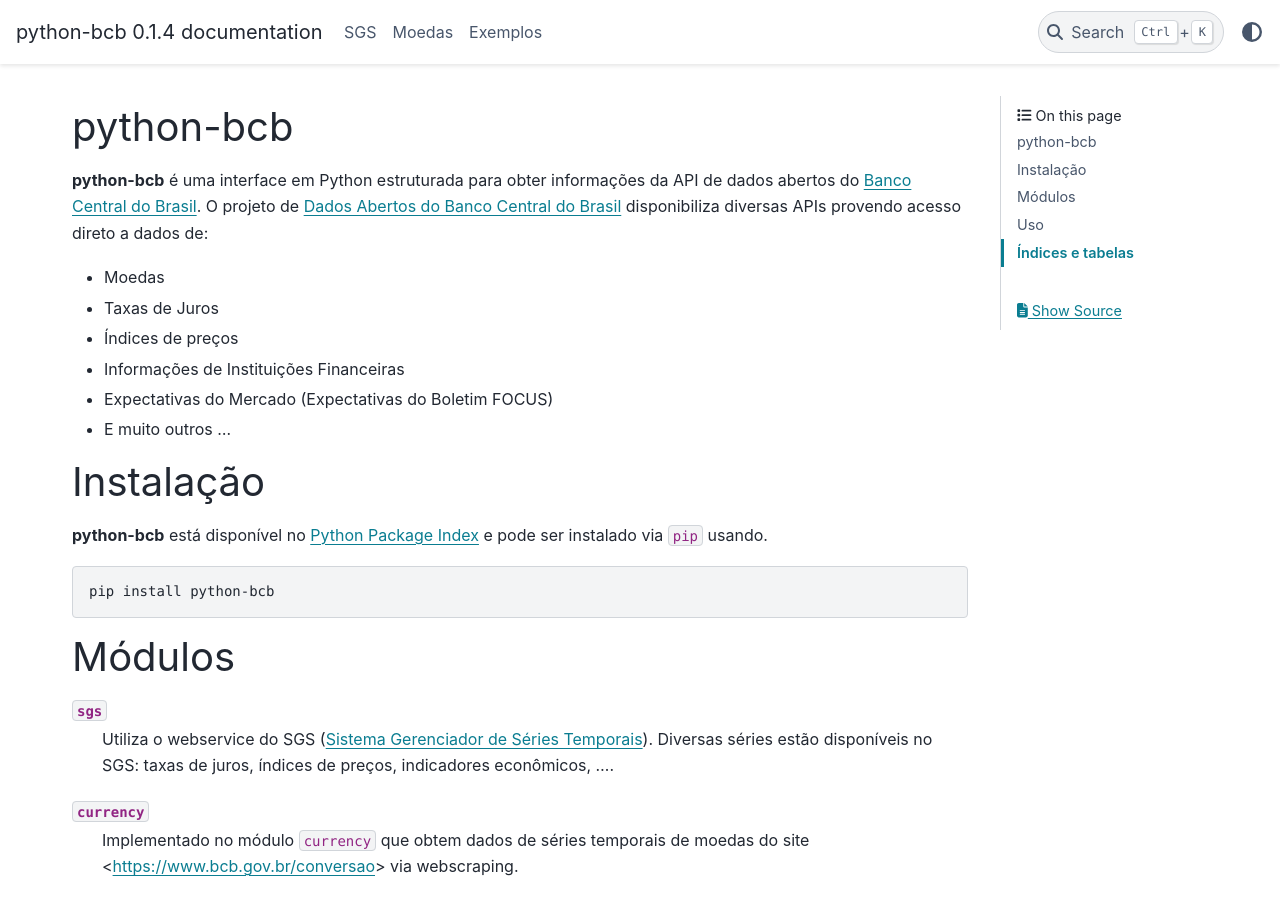
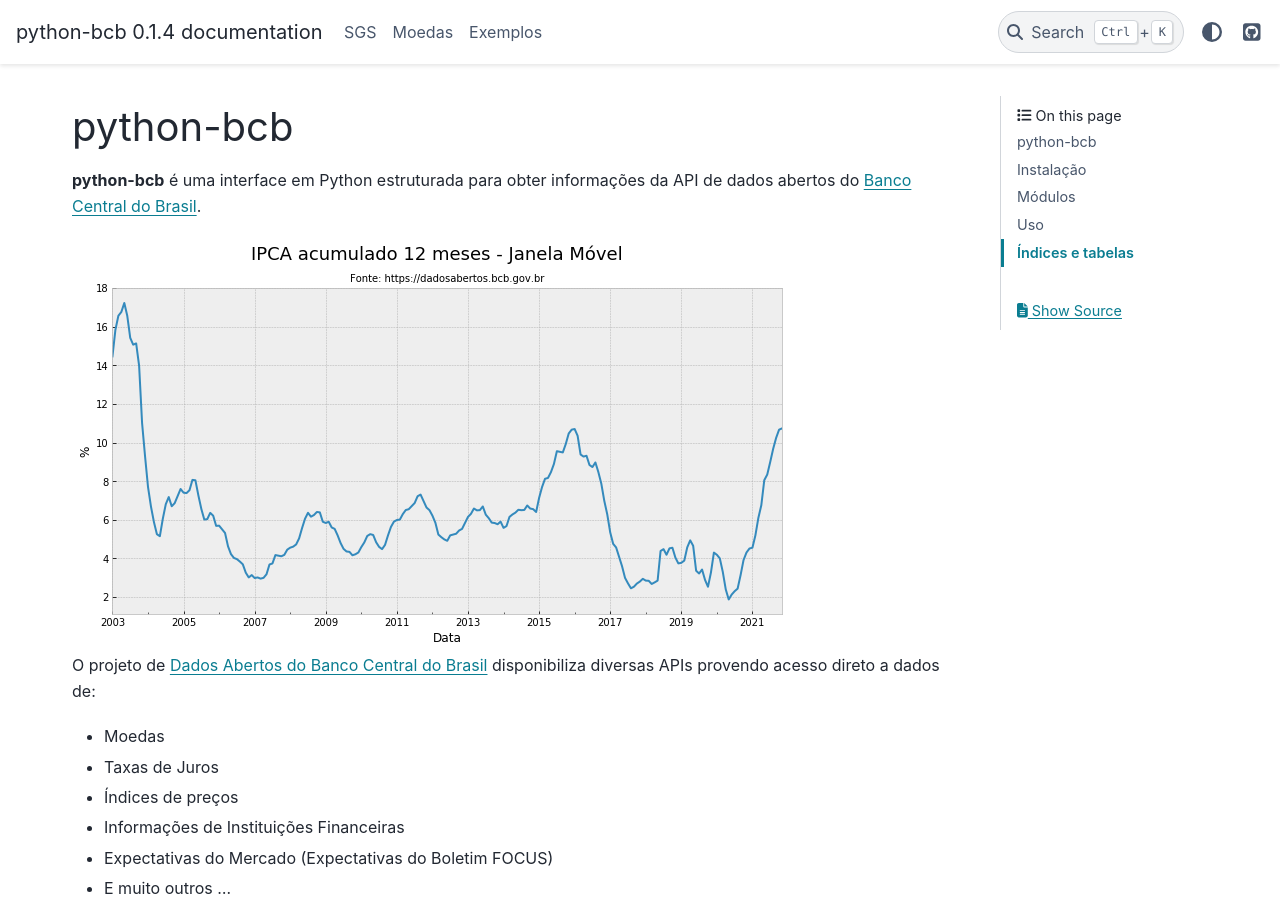
Before and after one commit to wilsonfreitas/python-bcb, a Sphinx documentation site: the page built from docs/index.rst, in a window 1280 px wide and 900 px high. Built offline with Sphinx 7.4.7 and the PyData theme 0.15.4, drawn with Linux system fonts in a browser that asks for light colours.

Commit message:
Updated docs

```diff
--- a/docs/conf.py
+++ b/docs/conf.py
@@ -61,6 +61,10 @@
 # a list of builtin themes.
 #
 html_theme = 'pydata_sphinx_theme'
+html_theme_options = {
+    "external_links": [],
+    "github_url": "https://github.com/wilsonfreitas/python-bcb",
+}
 
 # Add any paths that contain custom static files (such as style sheets) here,
 # relative to this directory. They are copied after the builtin static files,
--- a/docs/index.rst
+++ b/docs/index.rst
@@ -8,6 +8,9 @@
 
 **python-bcb** é uma interface em Python estruturada para obter informações
 da API de dados abertos do `Banco Central do Brasil <https://www.bcb.gov.br>`_.
+
+.. image:: _static/images/ipca12m-acumulado.png
+
 O projeto de `Dados Abertos do Banco Central do Brasil <https://dadosabertos.bcb.gov.br/>`_
 disponibiliza diversas APIs provendo acesso direto a dados de:
 
```
Also changed, not shown: docs/_static/images/ipca12m-acumulado.png (added), docs/_static/images/selic.png (added), 1 other file.
